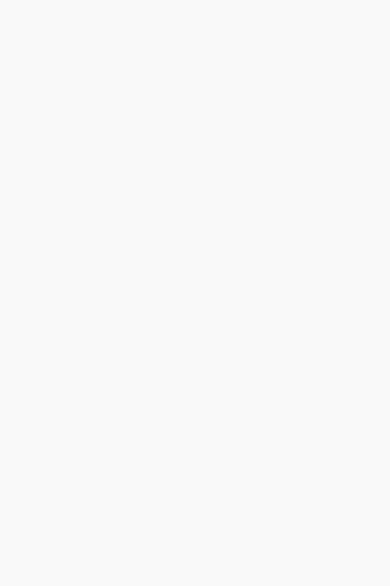
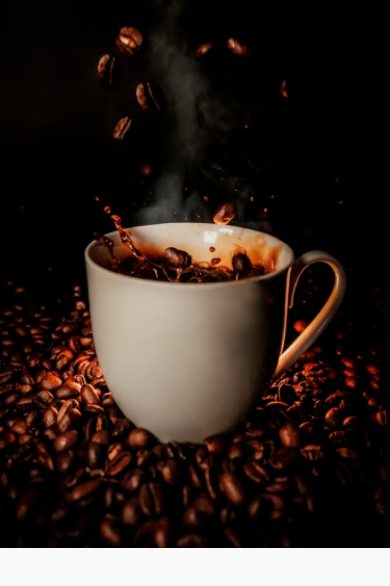
Before and after one commit to achiewe/coffee-shop-project-react-native, a React Native app: screen / in a window 390 px wide. Shown: the top 586 px of the page. Built offline with nearby package versions, Linux system fonts and the light colour scheme.

Commit message:
add new background image and add it in the component Login

```diff
--- a/App.tsx
+++ b/App.tsx
@@ -1,16 +1,20 @@
 import React from 'react';
 import {ScrollView, StyleSheet} from 'react-native';
+import Login from './components/Login';
 
 function App(): React.JSX.Element {
-  return <ScrollView style={styles.mainDiv}></ScrollView>;
+  return (
+    <ScrollView style={styles.mainDiv}>
+      <Login />
+    </ScrollView>
+  );
 }
 
 const styles = StyleSheet.create({
   mainDiv: {
-    width: '100%',
+    flex: 1,
     display: 'flex',
     flexDirection: 'column',
-    minHeight: '100%',
     backgroundColor: '#F9F9F9',
   },
 });
--- a/components/Login.tsx
+++ b/components/Login.tsx
@@ -1,9 +1,24 @@
-import {StyleSheet, View} from 'react-native';
+import {ImageBackground, StyleSheet, View} from 'react-native';
 
 export default function Login(): JSX.Element {
-  return <View style={styles.MainCont}> </View>;
+  return (
+    <View style={styles.MainCont}>
+      <ImageBackground
+        source={require('../assets/coffeebg.png')}
+        resizeMode="cover"
+        style={styles.bgImage}></ImageBackground>
+    </View>
+  );
 }
 
 const styles = StyleSheet.create({
-  MainCont: {},
+  MainCont: {
+    flex: 1,
+  },
+
+  bgImage: {
+    flex: 1,
+    alignSelf: 'stretch',
+    width: null,
+  },
 });
```
Also changed, not shown: assets/coffeebg.png (renamed from assets/image 3.png).
